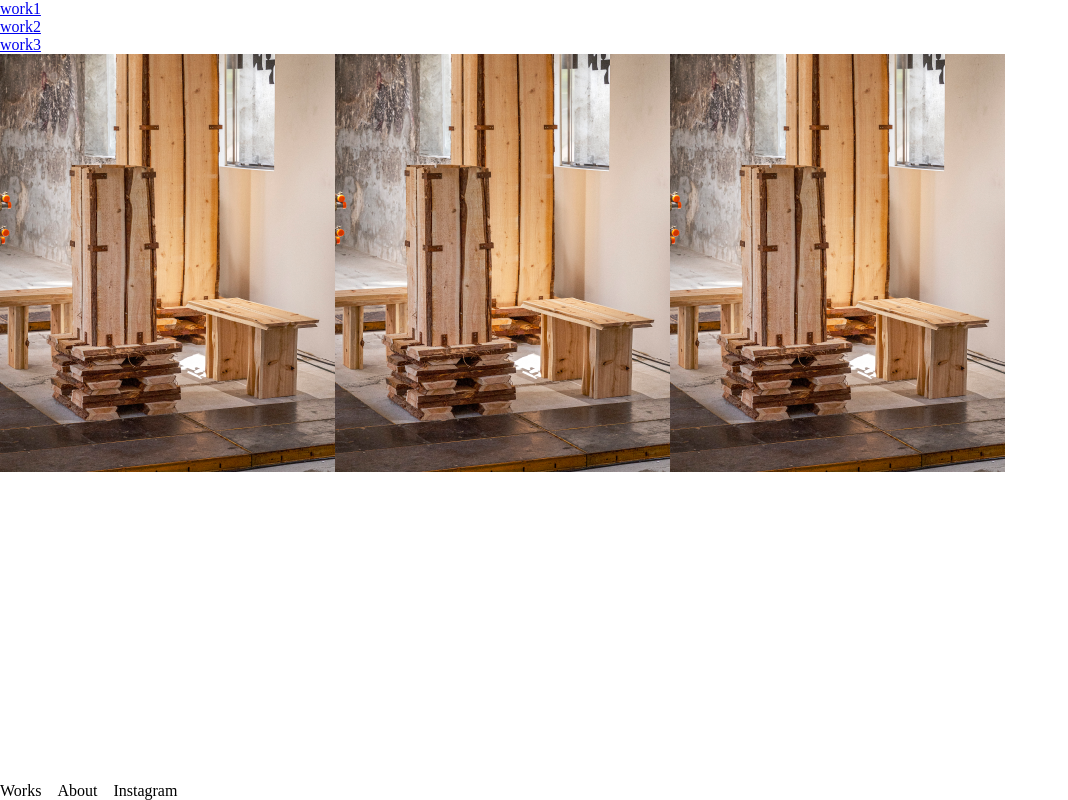
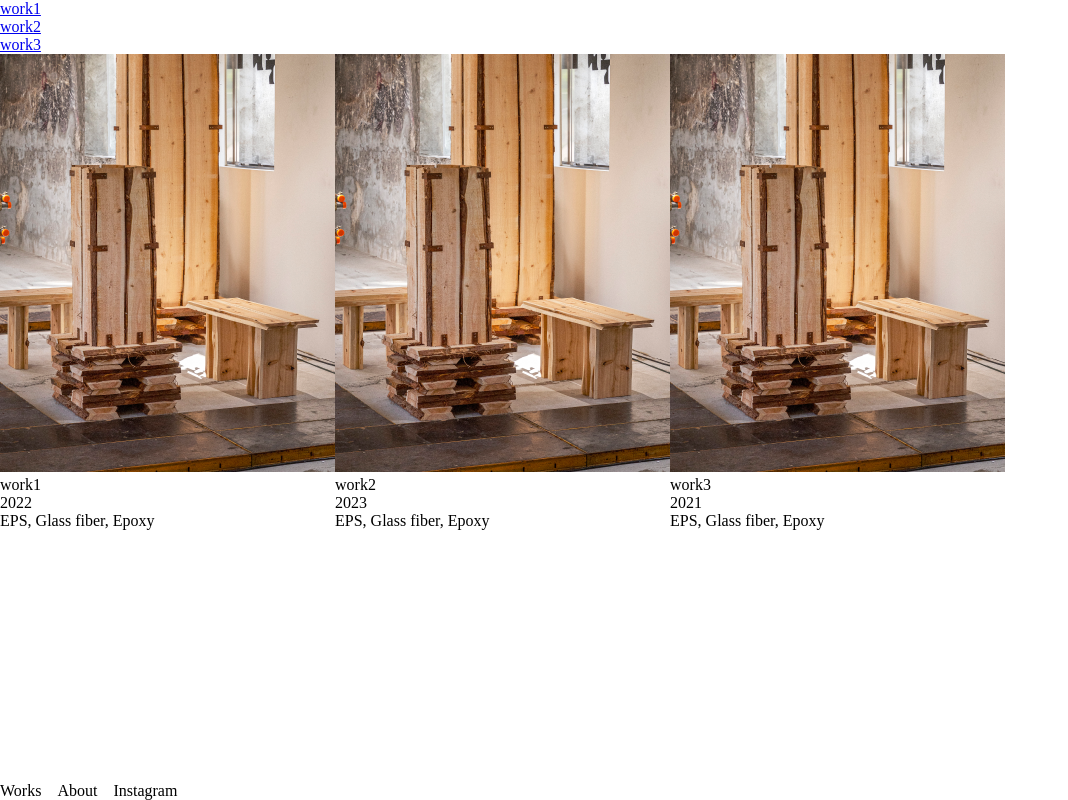
Before and after one commit to yongisadragon/younghyun, a React (Vite) app: page /works in a window 1280 px wide. Shown: the whole page, without its empty margins (0-1068 px from the left). Built offline with nearby package versions, Linux system fonts and the light colour scheme.

Commit message:
thumbnail 진행중

```diff
--- a/src/components/worksThumbnail/WorksThumbnail.jsx
+++ b/src/components/worksThumbnail/WorksThumbnail.jsx
@@ -6,7 +6,16 @@ export default function WorksThumbnail() {
   return (
     <div className={styles.container}>
       {worksData.map((work) => (
-        <img src={`/images/${work.image}`} alt="test" />
+        <div>
+          {/* 작품 이미지 */}
+          <img src={`/images/${work.image}`} alt="test" />
+          <div>
+            {/* 작품정보 */}
+            <p>{work.title}</p>
+            <p>{work.year}</p>
+            <p>{work.materials}</p>
+          </div>
+        </div>
       ))}
     </div>
   );
--- a/src/data/worksData.js
+++ b/src/data/worksData.js
@@ -5,7 +5,8 @@ const worksData = [
     year: 2022,
     desc: "Description for Work 1",
     image: "test.png", // 이미지 경로 수정
-    collaborators: ["Artist A", "Artist B"],
+    materials: "EPS, Glass fiber, Epoxy",
+    collaborators: "Artist A, Artist B",
   },
   {
     id: 2,
@@ -13,7 +14,8 @@ const worksData = [
     year: 2023,
     desc: "Description for Work 2",
     image: "test.png", // 이미지 경로 수정
-    collaborators: ["Artist C", "Artist D"],
+    materials: "EPS, Glass fiber, Epoxy",
+    collaborators: "Artist A, Artist B",
   },
   {
     id: 3,
@@ -21,7 +23,8 @@ const worksData = [
     year: 2021,
     desc: "Description for Work 3",
     image: "test.png", // 이미지 경로 수정
-    collaborators: ["Artist E", "Artist F"],
+    materials: "EPS, Glass fiber, Epoxy",
+    collaborators: "Artist A, Artist B",
   },
   // 추가적인 작품 데이터를 필요한 만큼 추가.
 ];
```
